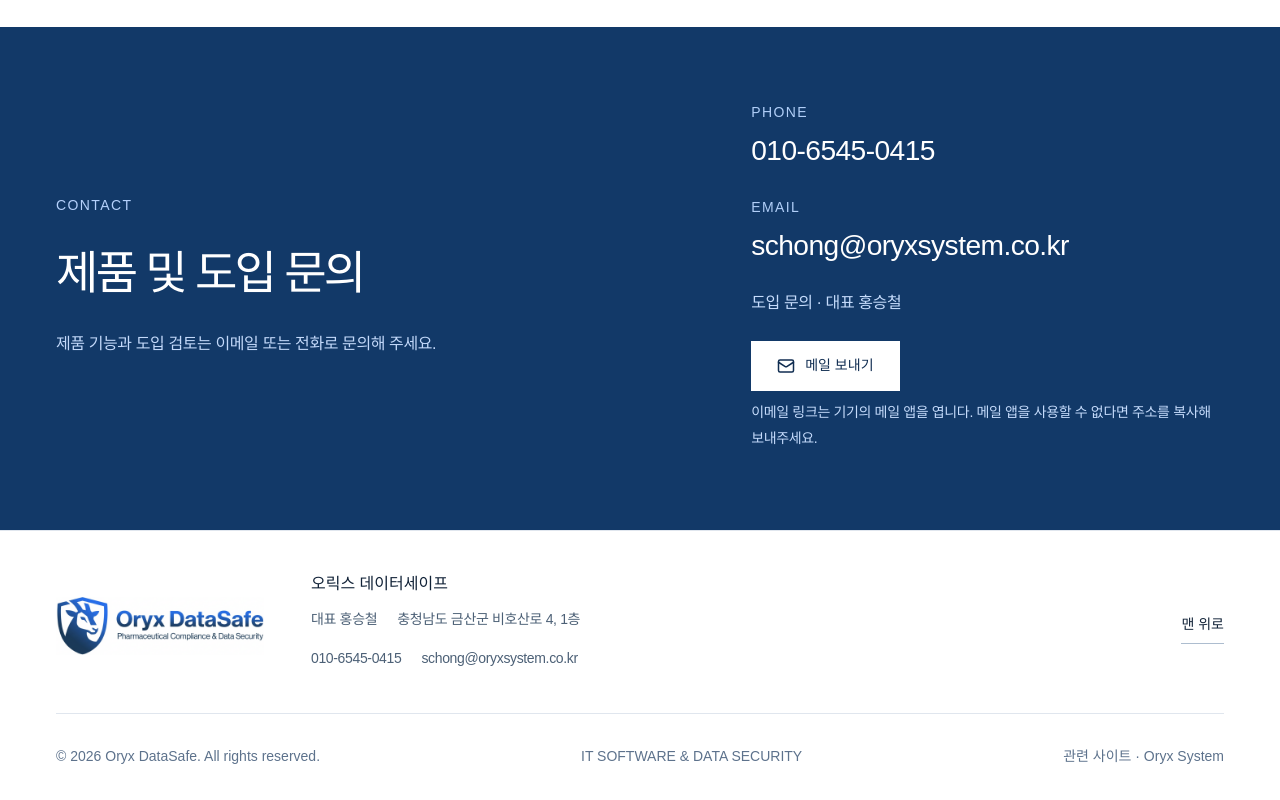
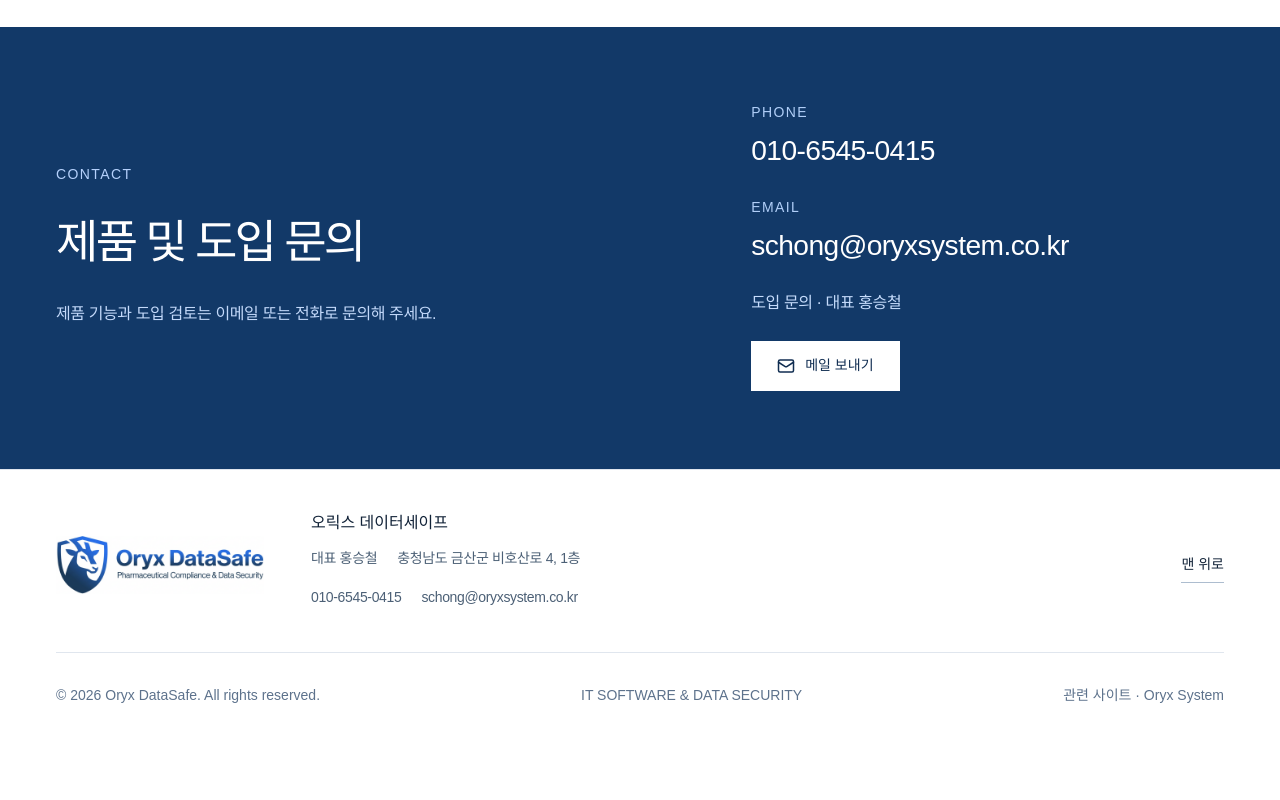
Before and after one commit to oryx-system/HomPage, a React (Vite) app: page / in a window 1280 px wide. Shown: the part 10528-11328 px from the top of the page. After the commit the page ends 11267 px from the top, so only its background shows below. Built offline with nearby package versions, Linux system fonts and the light colour scheme.

Commit message:
Remove redundant mail app guidance while preserving shared email labels and privacy notice

```diff
--- a/i18n/supporting.ts
+++ b/i18n/supporting.ts
@@ -171,10 +171,6 @@
     "en": "Contact us by email or phone to discuss product features and implementation.",
     "ru": "Обращайтесь по электронной почте или телефону, чтобы обсудить функции продукта и возможность внедрения."
   },
-  "이메일 링크는 기기의 메일 앱을 엽니다. 메일 앱을 사용할 수 없다면 주소를 복사해 보내주세요.": {
-    "en": "The email link opens your device’s mail app. If you cannot use a mail app, copy the address and send your message.",
-    "ru": "Ссылка на электронную почту открывает почтовое приложение на вашем устройстве. Если вы не можете воспользоваться приложением, скопируйте адрес и отправьте письмо."
-  },
   "업무에 맞춘 소프트웨어를 설계합니다.": {
     "en": "We design software around your work.",
     "ru": "Мы проектируем программное обеспечение под ваши рабочие задачи."
--- a/views/SupportingSections.tsx
+++ b/views/SupportingSections.tsx
@@ -186,7 +186,6 @@
             </dl>
             <p className="contact-person">{t("도입 문의 · 대표 홍승철")}</p>
             <a className="button button-primary" href={`mailto:${email}?subject=Oryx%20DataSafe`}><Mail size={18} aria-hidden="true" />{t("메일 보내기")}</a>
-            <p className="form-note">{t("이메일 링크는 기기의 메일 앱을 엽니다. 메일 앱을 사용할 수 없다면 주소를 복사해 보내주세요.")}</p>
           </div>
         </div>
       </div>
```
Also changed, not shown: 1 other file (tests, documents, lock files or other folders).
